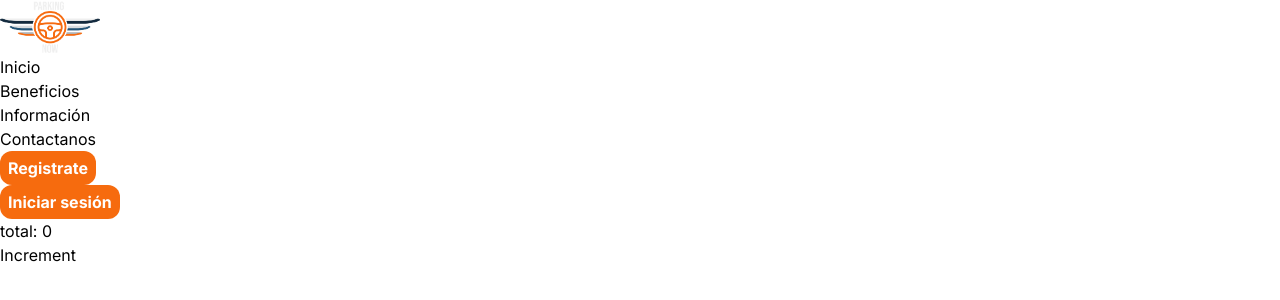
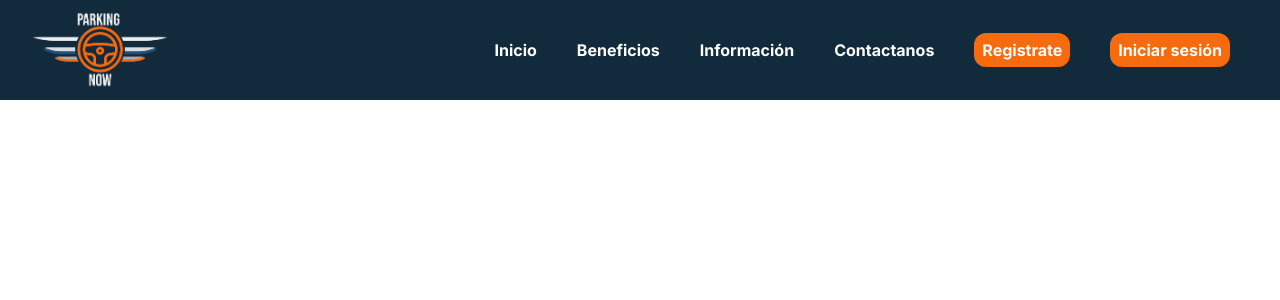
Before and after one commit to pruiz5514/Parking-now, a Next.js app: page / in a window 1280 px wide. Shown: the top 300 px of the page. Built offline with nearby package versions, Linux system fonts and the light colour scheme.

Commit message:
feat: header component is created

```diff
--- a/src/app/page.tsx
+++ b/src/app/page.tsx
@@ -9,8 +9,8 @@ export default function Home() {
   const dispatch = useAppDispatch();
   return (
     <main>
-      <h1>total: {count}</h1>
-      <button onClick={()=> dispatch(increment())}>Increment</button>
+      {/* <h1>total: {count}</h1>
+      <button onClick={()=> dispatch(increment())}>Increment</button> */}
     </main>
   );
 }
--- /dev/null
+++ b/src/components/Header/Header-style.ts
@@ -0,0 +1,31 @@
+import styled from "styled-components";
+
+export const HeaderStyle = styled.header`
+    width: 100%;
+    height: 100px;
+    background-color: var(--blue-dark);
+    display: flex;
+`
+export const HeaderSection = styled.section`
+    width: 30%;
+    height: 100%;
+    padding-left: 30px;
+    display: flex;
+    align-items: center;
+`
+export const HeaderNav = styled.nav`
+    width: 70%;
+    height: 100%;
+    display: flex;
+    justify-content: end;
+    align-items: center;
+    padding-right: 50px;
+`
+export const HeaderUl = styled.ul`
+    display: flex;
+    gap: 40px;
+    color: var(--white);
+    font-weight: bold;
+    font-size: 16px;
+    align-items: center;
+`
--- a/src/components/Header/Header.tsx
+++ b/src/components/Header/Header.tsx
@@ -1,23 +1,27 @@
+"use client"
 import Image from "next/image";
 import Button from "../UI/Button/Button";
+import { PropsWithChildren } from "react";
+import { HeaderNav, HeaderSection, HeaderStyle, HeaderUl } from "./Header-style";
 
-const Header = ()=> {
+
+const Header = ({ children  }: PropsWithChildren) => {
     return(
-        <header>
-            <section>
-                <Image src="/img/LOGO1.png" alt="logo-principal" width={100} height={100}/>
-            </section>
-            <nav>
-                <ul>
+        <HeaderStyle>
+            <HeaderSection>
+                <a href="/"><Image src="/img/LOGO1.png" alt="logo-principal" width={140} height={140}/></a>
+            </HeaderSection>
+            <HeaderNav>
+                <HeaderUl>
                     <li> <a href="">Inicio</a> </li>
                     <li> <a href="">Beneficios</a> </li>
                     <li> <a href="">Información</a> </li>
                     <li> <a href="">Contactanos</a> </li>
                     <li> <Button text={"Registrate"} /> </li>
                     <li> <Button text={"Iniciar sesión"} /></li>
-                </ul>
-            </nav>
-        </header>
+                </HeaderUl>
+            </HeaderNav>
+        </HeaderStyle>
     )
 }
  export default Header;
--- a/src/components/UI/Button/Button-style.ts
+++ b/src/components/UI/Button/Button-style.ts
@@ -1,9 +1,10 @@
 import styled from "styled-components";
 
-export const StyleButton = styled.button`
+export const ButtonStyle = styled.button`
     background-color: var(--orange);
     color: var(--white);
     padding: 5px 8px;
     border-radius: 12px;
     font-weight: bold;
+    font-size: 16px;
 `
--- a/src/components/UI/Button/Button.tsx
+++ b/src/components/UI/Button/Button.tsx
@@ -1,10 +1,10 @@
 "use client"
 import { IButton } from "app/types/IButton"
-import { StyleButton } from "./Button-style";
+import { ButtonStyle } from "./Button-style";
 
 const Button :React.FC<IButton> = ({text}) => {
     return(
-        <StyleButton >{text}</StyleButton>
+        <ButtonStyle>{text}</ButtonStyle>
     )
 }
 
```
